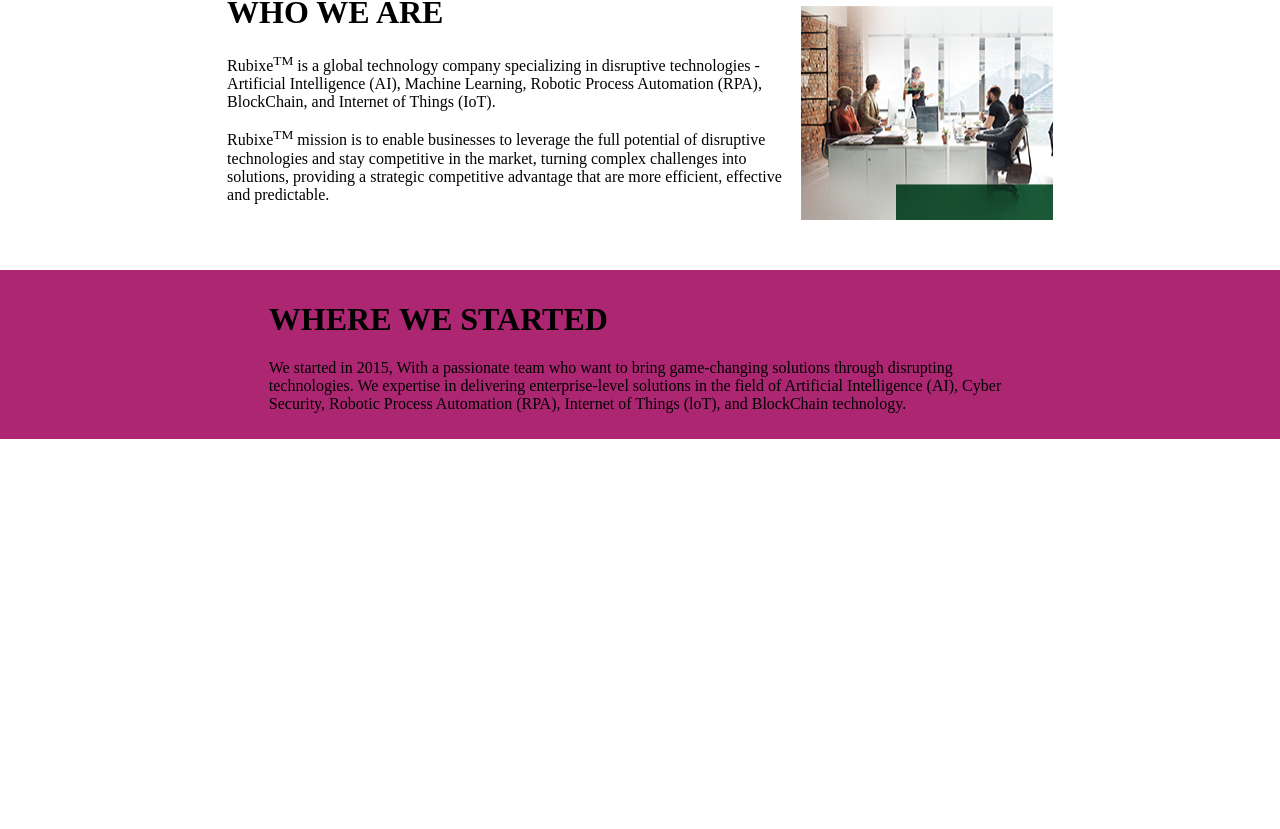
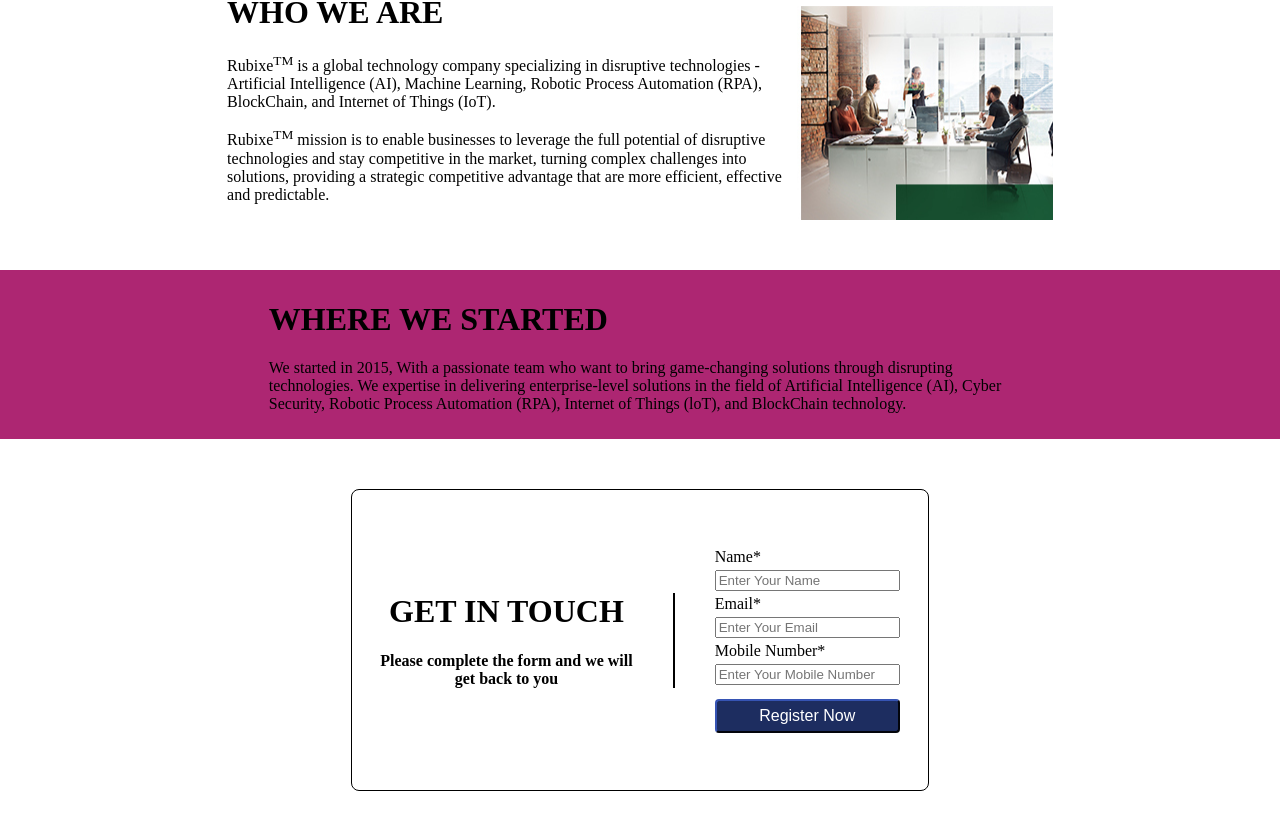
Before and after one commit to asharaf-khadir/rubicx-home-react-app, a JavaScript app: page / in a window 1280 px wide. Shown: the part 779-1608 px from the top of the page. Before the commit the page ends 1218 px from the top, so only its background shows below. Built offline with nearby package versions, Linux system fonts and the light colour scheme; the HTML template or start-up script is replaced by a standard one.

Commit message:
form input added

```diff
--- a/src/App.js
+++ b/src/App.js
@@ -2,6 +2,7 @@
 import Navbar from './components/navbar/Navbar';
 import Hero from './components/hero/Hero';
 import About from './components/about/About';
+import UserData from './components/form/UserData';
 
 
 function App() {
@@ -10,6 +11,7 @@
       <Navbar />
       <Hero />
       <About />
+      <UserData />
     </div>
   );
 }
--- a/src/components/form/UserData.css
+++ b/src/components/form/UserData.css
@@ -0,0 +1,35 @@
+.form-section {
+  display: flex;
+  justify-content: center;
+  margin: 50px auto;
+  border: 1px solid black;
+  width: 45%;
+  height: 300px;
+  border-radius: 8px;
+  align-items: center;
+}
+
+.form-userdetails {
+  display: flex;
+  flex-direction: column;
+  font-size: 16px;
+  padding-left: 40px;
+
+}
+.form-heading-box {
+  border-right: 2px solid black;
+  text-align: center;
+  padding-right: 40px;
+}
+.form-submitbutton{
+    background-color: #1d2d60;
+    border-color: #1d2d60;
+    color: white;
+    font-size: 16px;
+    border-radius: 4px;
+    margin-top: 10px;
+    padding: 6px 26px;
+}
+input{
+    margin: 4px 0px;
+}
--- a/src/components/form/UserData.js
+++ b/src/components/form/UserData.js
@@ -0,0 +1,36 @@
+import "./UserData.css";
+
+export default function UserData() {
+  return (
+    <div className="form-section">
+
+      <div className="form-heading">
+        <div className="form-heading-box">
+        <h1>GET IN TOUCH</h1>
+        <h4>
+          Please complete the form and we will
+          <br />
+          get back to you
+        </h4>
+        </div>
+      </div>
+
+      <form className="form-userdetails">
+        <label>
+          Name*<br />
+          <input type={"text"} placeholder="Enter Your Name"></input>
+        </label>
+        <label>
+          Email*<br />
+          <input type={"text"} placeholder="Enter Your Email"></input>
+        </label>
+        <label>
+          Mobile Number*<br />
+          <input type={"text"} placeholder="Enter Your Mobile Number"></input>
+        </label>
+          <button type="submit" className="form-submitbutton">Register Now</button>
+      </form>
+
+    </div>
+  );
+}
```
Also changed, not shown: src/components/services/Services.js (added, +7 -0 lines), src/components/services/Services.css (added).
